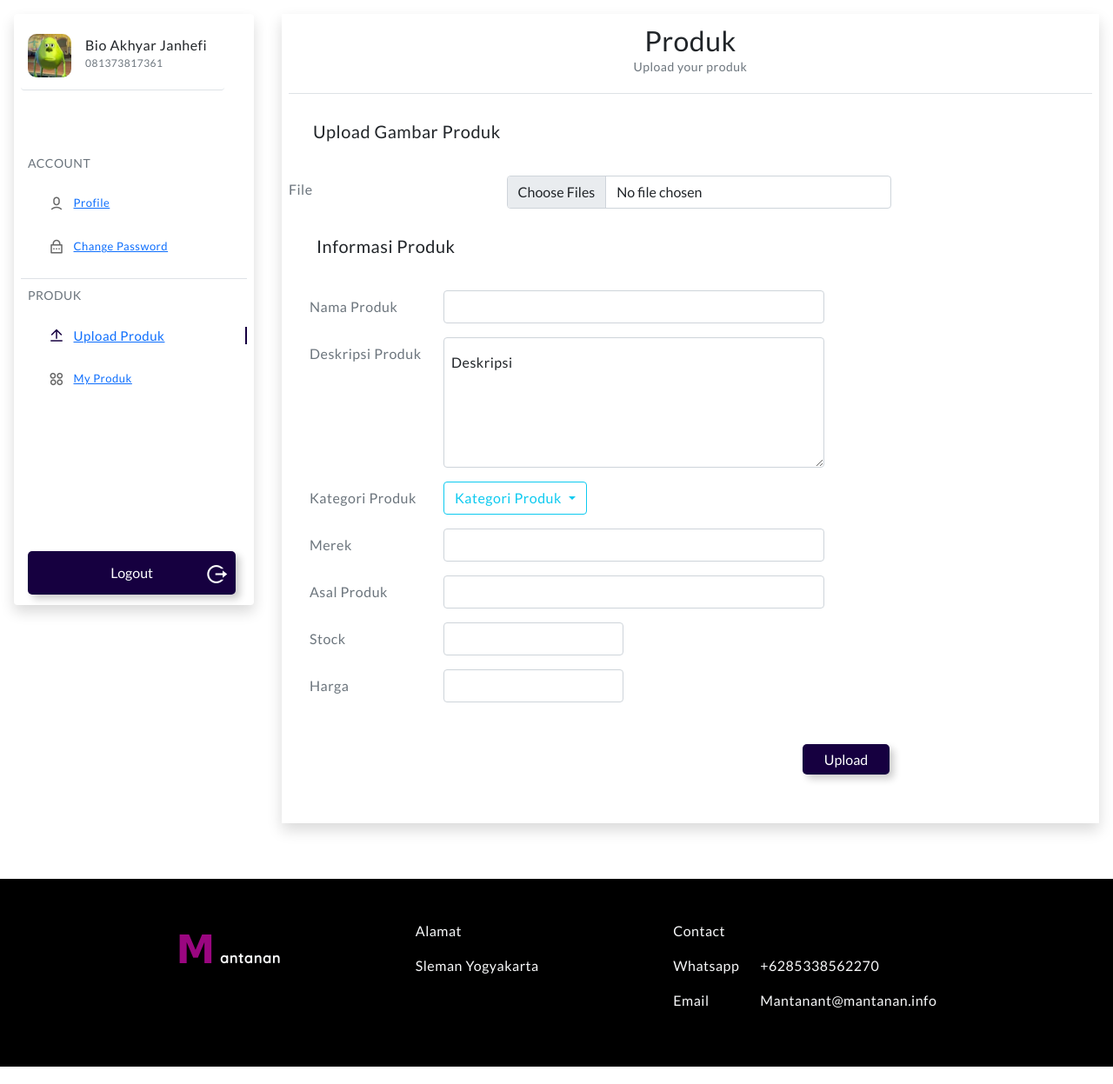
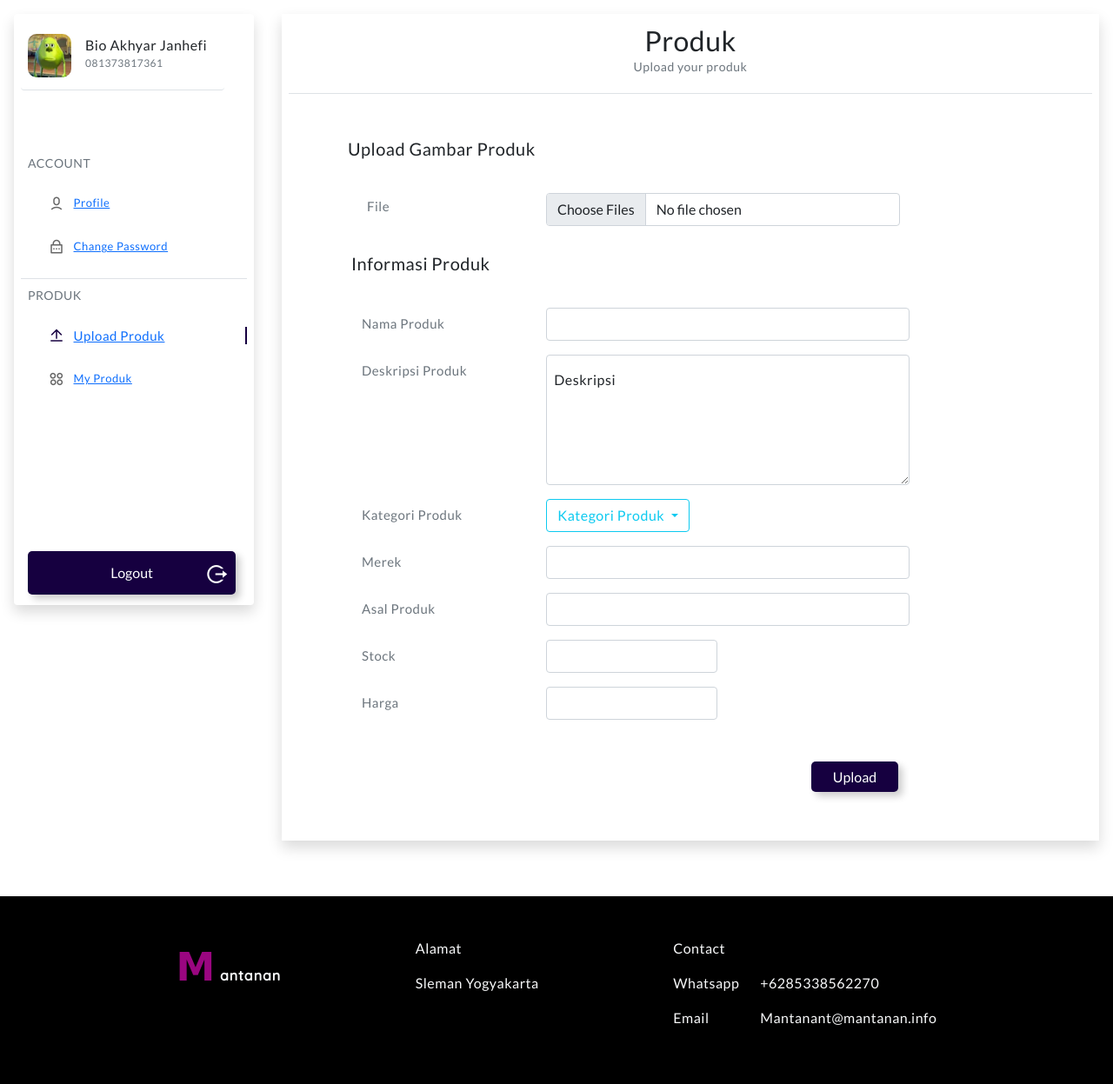
Before and after one commit to rbjanhefi/Mantanan, a PHP site: page /view/postProduk.php in a window 1280 px wide. Shown: the part 70-1317 px from the top of the page at 87% size. Run offline with PHP 8.4, Linux system fonts and the light colour scheme; some libraries are stand-ins or nearby versions; some web fonts are replaced.

Commit message:
Update postProduk.css

```diff
--- a/view/css/postProduk.css
+++ b/view/css/postProduk.css
@@ -3,6 +3,13 @@ form .form-control:focus{
     box-shadow: none;
 }
 
+.content > form {
+    padding: 20px 0 0 40px;
+}
+
+.content > form .text-muted {
+    font-size: 15px !important;
+}
 
 
 .UploadProduk {
@@ -10,5 +17,20 @@ form .form-control:focus{
 }
 
 .left {
-    margin-left: 223px;
+    margin-left: 180px;
 }
+
+.col-sm-10,
+.dropdown,
+.form-floating {
+    margin-left: 65px !important;
+}
+
+.col-sm-2{
+    margin-left: 20px;
+}
+
+.form-label {
+    margin-left: 50px;
+    font-size: 15px !important;
+}
```
